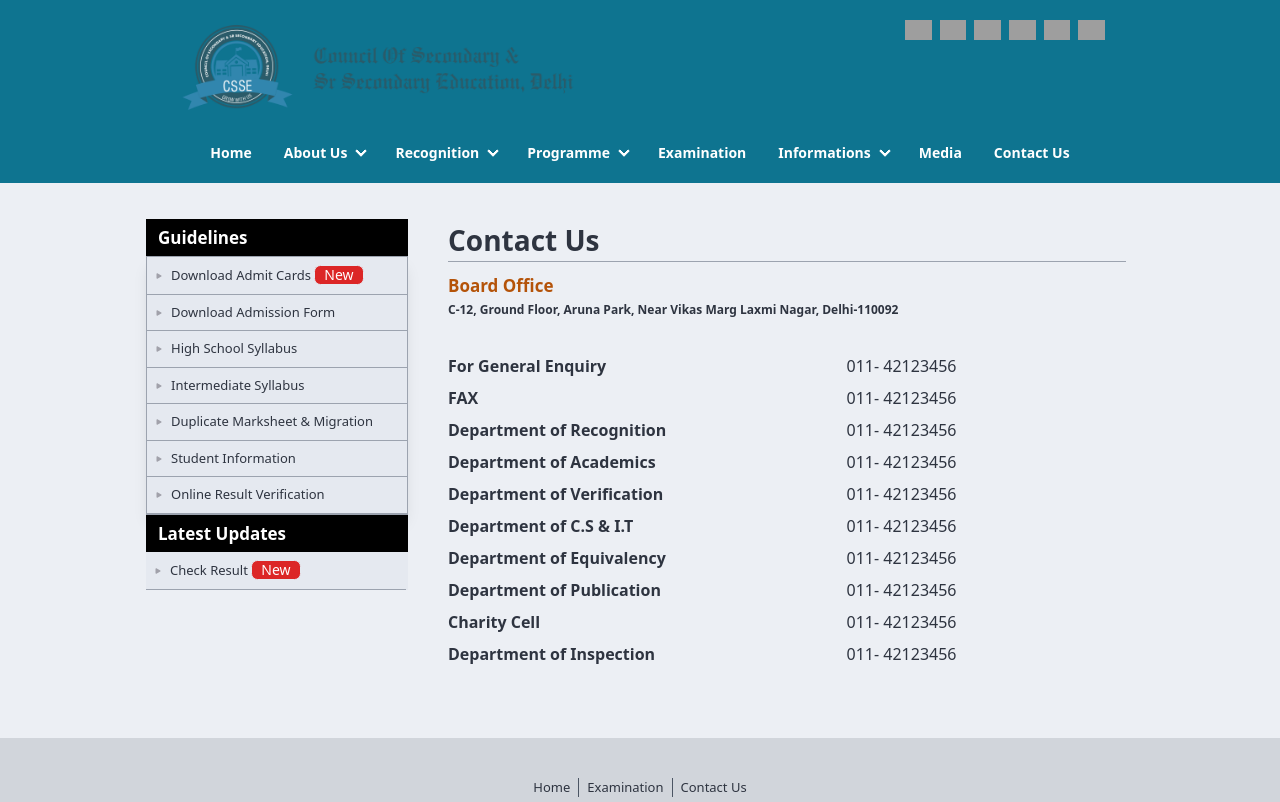
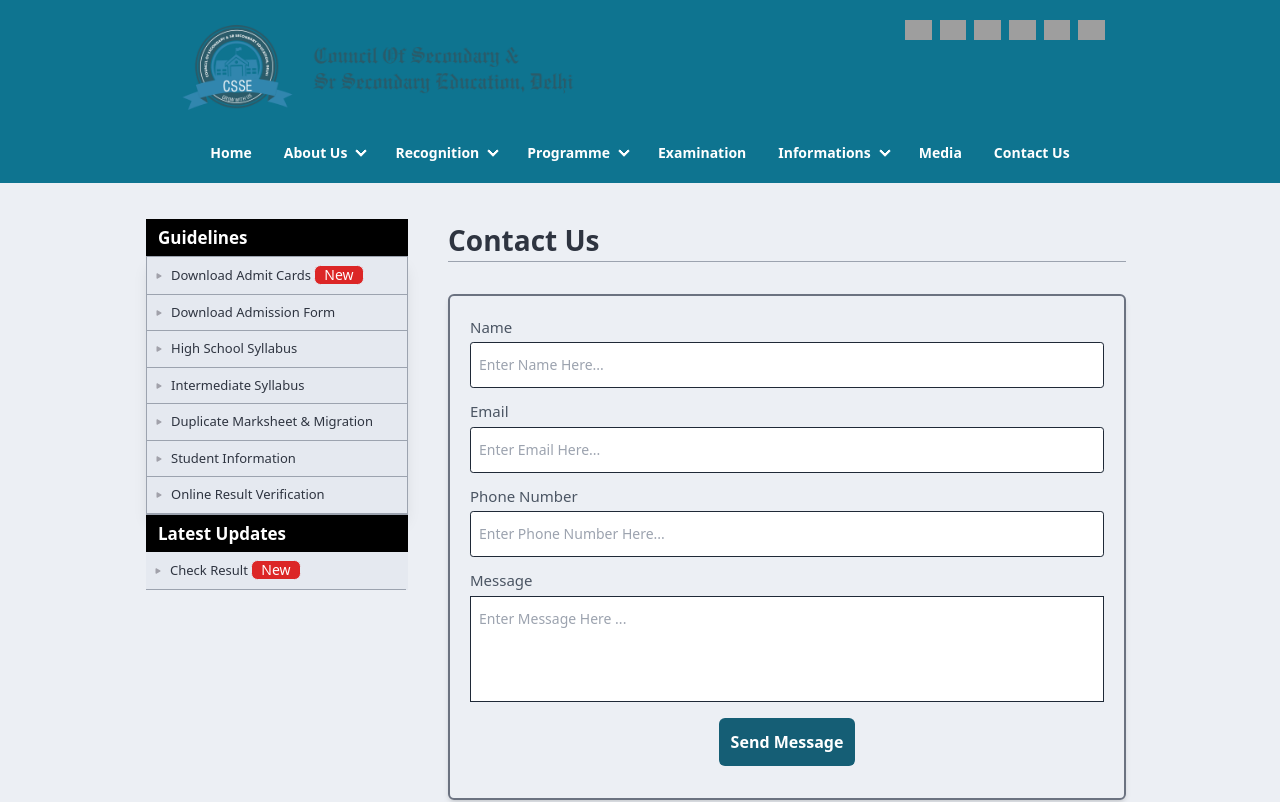
Before and after one commit to codewithaashu/Marksheet-Frontend, a React (Create React App) app: page /contactus in a window 1280 px wide. Shown: the top 802 px of the page. Built offline with nearby package versions, Linux system fonts and the light colour scheme; grey boxes are pictures that could not be loaded.

Commit message:
enquiry form

```diff
--- a/src/Components/Frontend/ContactUsContainer.jsx
+++ b/src/Components/Frontend/ContactUsContainer.jsx
@@ -1,4 +1,5 @@
 import React from "react";
+import EnquiryForm from "./EnquiryForm";
 
 const ContactUsContainer = () => {
   return (
@@ -8,38 +9,26 @@ const ContactUsContainer = () => {
           <h1 className="text-[28px] font-semibold border-b-[1px] border-gray-400">
             Contact Us
           </h1>
-          <p className="text-xs font-semibold">
-            <h1 className="text-[17px] font-semibold text-amber-700 pb-2">
-              Board Office
-            </h1>
-            C-12, Ground Floor, Aruna Park, Near Vikas Marg Laxmi Nagar,
-            Delhi-110092
-          </p>
-          <div className="flex flex-row w-3/4 justify-between my-5 text-base">
-            <div className="flex flex-col gap-2 font-semibold">
-              <h1>For General Enquiry</h1>
-              <h1>FAX</h1>
-              <h1>Department of Recognition</h1>
-              <h1>Department of Academics</h1>
-              <h1>Department of Verification</h1>
-              <h1>Department of C.S & I.T</h1>
-              <h1>Department of Equivalency</h1>
-              <h1>Department of Publication</h1>
-              <h1>Charity Cell </h1>
-              <h1>Department of Inspection</h1>
-            </div>
-            <div className="flex flex-col gap-2 ">
-              <h1> 011- 42123456</h1>
-              <h1> 011- 42123456</h1>
-              <h1> 011- 42123456</h1>
-              <h1> 011- 42123456</h1>
-              <h1> 011- 42123456</h1>
-              <h1> 011- 42123456</h1>
-              <h1> 011- 42123456</h1>
-              <h1> 011- 42123456</h1>
-              <h1> 011- 42123456</h1>
-              <h1> 011- 42123456</h1>
-            </div>
+
+          <EnquiryForm />
+          <div className="flex flex-row justify-between mt-4 px-2 items-center">
+            <p className="text-xs font-semibold">
+              <h1 className="text-[17px] font-semibold text-amber-700 pb-2">
+                Email
+              </h1>
+              <a
+                href="mailto:info@csse.co.in"
+                className="text-cyan-800 text-sm"
+              >
+                info@csse.co.in
+              </a>
+            </p>
+            <p className="text-xs font-semibold">
+              <h1 className="text-[17px] font-semibold text-amber-700 pb-2">
+                Board Office
+              </h1>
+              E Block Preet Vihar, Defence Enclave, Preet Vihar, Delhi, 110092
+            </p>
           </div>
         </div>
       </div>
--- /dev/null
+++ b/src/Components/Frontend/EnquiryForm.jsx
@@ -0,0 +1,90 @@
+import React, { useState } from "react";
+import InputComponent from "../InputComponent";
+import CheckEmptyField from "../../utility/CheckEmptyField";
+import WarningToast from "../../utility/WarningToast";
+import axios from "axios";
+import ErrorToast from "../../utility/ErrorToast";
+import SuccessToast from "../../utility/SuccesToast";
+
+const EnquiryForm = () => {
+  const [formData, setFormData] = useState({
+    name: "",
+    email: "",
+    phoneNumber: "",
+    message: "",
+  });
+  const handleClick = async () => {
+    const { emptyField, isAllFieldFilled } = CheckEmptyField({
+      ...formData,
+      email: "optional",
+      phoneNumber: "optional",
+    });
+    if (!isAllFieldFilled) {
+      WarningToast(`${emptyField} is required field . Plese fill it`);
+      return;
+    }
+    const { data } = await axios.post(
+      `${process.env.REACT_APP_SERVER_BASE_URL}/api/message`,
+      formData
+    );
+    console.log(data);
+    if (!data.success) {
+      ErrorToast(data.message);
+      return;
+    }
+    SuccessToast(data.message);
+    setFormData({ name: "", email: "", phoneNumber: "", message: "" });
+  };
+  return (
+    <>
+      <div className="w-full p-5 rounded-md border-2 border-gray-500 shadow-md flex flex-col gap-3 mt-4">
+        <InputComponent
+          label={"Name"}
+          inputType={"text"}
+          field={"name"}
+          formData={formData}
+          setFormData={setFormData}
+          placeholder={"Enter Name Here..."}
+        />
+        <InputComponent
+          label={"Email"}
+          inputType={"email"}
+          field={"email"}
+          formData={formData}
+          setFormData={setFormData}
+          placeholder={"Enter Email Here..."}
+        />
+        <InputComponent
+          label={"Phone Number"}
+          inputType={"text"}
+          field={"phoneNumber"}
+          formData={formData}
+          setFormData={setFormData}
+          placeholder={"Enter Phone Number Here..."}
+        />
+        <div className="flex flex-col gap-1">
+          <h1 className="text-[15px] font-medium text-gray-600">Message</h1>
+          <textarea
+            name="message"
+            id="message"
+            rows="4"
+            placeholder="Enter Message Here ..."
+            className=" w-full h-fit p-2 bg-white text-sm border-[1px] border-gray-800 text-gray-700 focus:outline-none placeholder:text-sm py-3 resize-none"
+            onChange={(e) =>
+              setFormData({ ...formData, message: e.target.value })
+            }
+            value={formData.message}
+          ></textarea>
+          <button
+            className="p-3 rounded-md text-base font-semibold bg-cyan-800 text-white w-fit  self-center my-3"
+            onClick={handleClick}
+          >
+            Send Message
+          </button>
+        </div>
+      </div>
+    </>
+  );
+};
+
+export default EnquiryForm;
--- a/src/Components/Frontend/MediaContainer.jsx
+++ b/src/Components/Frontend/MediaContainer.jsx
@@ -9,12 +9,12 @@ const MediaContainer = () => {
             Media
           </h1>
           <div className="grid grid-cols-5 justify-between gap-y-5 gap-x-3">
-            <img src="https://CSSE.ac.in/images-2/media/13.jpg" alt="Media1" />
-            <img src="https://CSSE.ac.in/images-2/media/14.jpg" alt="Media2" />
-            <img src="https://CSSE.ac.in/images-2/media/14.jpg" alt="Media3" />
-            <img src="https://CSSE.ac.in/images-2/media/15L.jpg" alt="Media4" />
-            <img src="https://CSSE.ac.in/images-2/media/17.jpg" alt="Media5" />
-            <img src="https://CSSE.ac.in/images-2/media/18.jpg" alt="Media6" />
+            <img src="https://rios.ac.in/images-2/media/13.jpg" alt="Media1" />
+            <img src="https://rios.ac.in/images-2/media/14.jpg" alt="Media2" />
+            <img src="https://rios.ac.in/images-2/media/14.jpg" alt="Media3" />
+            <img src="https://rios.ac.in/images-2/media/15L.jpg" alt="Media4" />
+            <img src="https://rios.ac.in/images-2/media/17.jpg" alt="Media5" />
+            <img src="https://rios.ac.in/images-2/media/18.jpg" alt="Media6" />
           </div>
         </div>
       </div>
```
Also changed, not shown: 1 other file (tests, documents, lock files or other folders).
